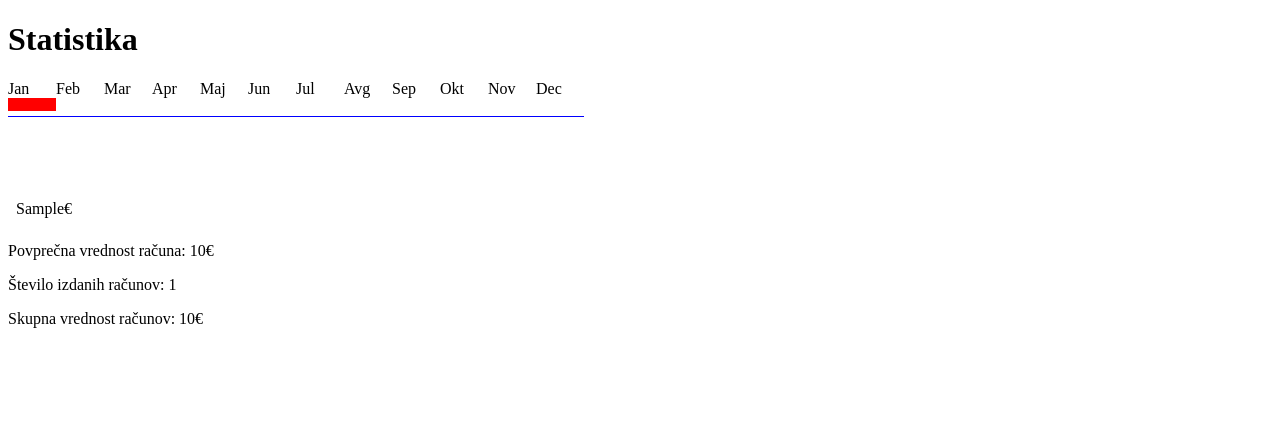
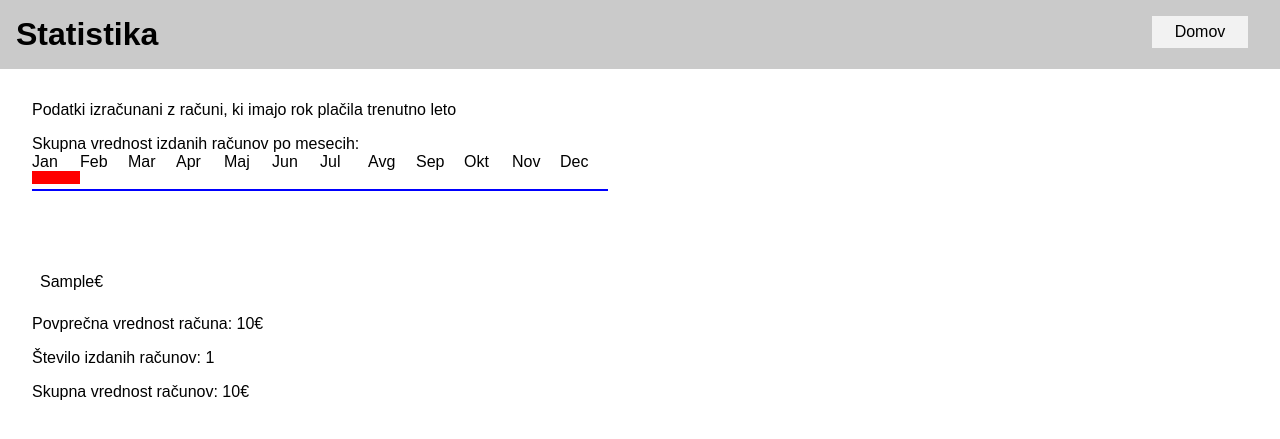
Before and after one commit to tadejpetric/tadejpetric_eu, a Django app: template page/templates/racuni/statistics.html in a window 1280 px wide. Shown: the top 439 px of the page. Run offline with Django 3.2, Linux system fonts and the light colour scheme; the template is opened without the code that fills it: most values are stand-ins (such as "Sample title", 1, 10 or a date in 2020).

Commit message:
improved readme at racuni app. More consistent design in statistics tab

```diff
--- a/page/static/racuni/statistics.css
+++ b/page/static/racuni/statistics.css
@@ -1,3 +1,39 @@
+body {
+    margin: 0;
+    font-family: arial, helvetica;
+}
+
+header {
+    background-color: #cacaca;
+    margin: 0 0 1em 0;
+    width: calc(100% - 2em);
+    padding: 1em;
+    hegiht: 2em;
+}
+
+a {
+    color: black;
+    text-decoration: none;
+    float: right;
+    background-color: #f2f2f2;
+    margin-right: 1em;
+    height: 2em;
+    line-height: 200%;
+    min-width: 6em;
+    display: flex;
+}
+
+h1 {
+    float: left;
+    margin: 0;
+    font-size: 2em;
+    display: contents;
+}
+
+header span {
+    margin: auto;
+}
+
 .column {
     width: 3em;
     background-color: red;
@@ -37,3 +73,8 @@ separate {
     float: left;
     margin: -0.5em 0 0 0.5em;
 }
+
+contents {
+    display: block;
+    margin: 2em 0 0 2em;
+}
--- a/page/templates/racuni/statistics.html
+++ b/page/templates/racuni/statistics.html
@@ -9,9 +9,12 @@
     <body>
         <header>
             <h1>Statistika</h1>
+            <a href="homepage"><span>Domov</span></a>
         </header>
-
+        <contents>
+            <p>Podatki izračunani z računi, ki imajo rok plačila trenutno leto</p>
             <div class="monthwrapper">
+                Skupna vrednost izdanih računov po mesecih:<br>
                 <div id="monthchart" class="chart">
                     <div><span>Jan</span></div>
                     <div><span>Feb</span></div>
@@ -36,5 +39,6 @@
             <p>Povprečna vrednost računa: {{ average }}€</p>
             <p>Število izdanih računov: {{ count }}</p>
             <p>Skupna vrednost računov: {{ total }}€</p>
+        </contents>
     </body>
 </html>
```
Also changed, not shown: page/racuni/README.md. Lines whose indentation alone changed are shown as unchanged.
